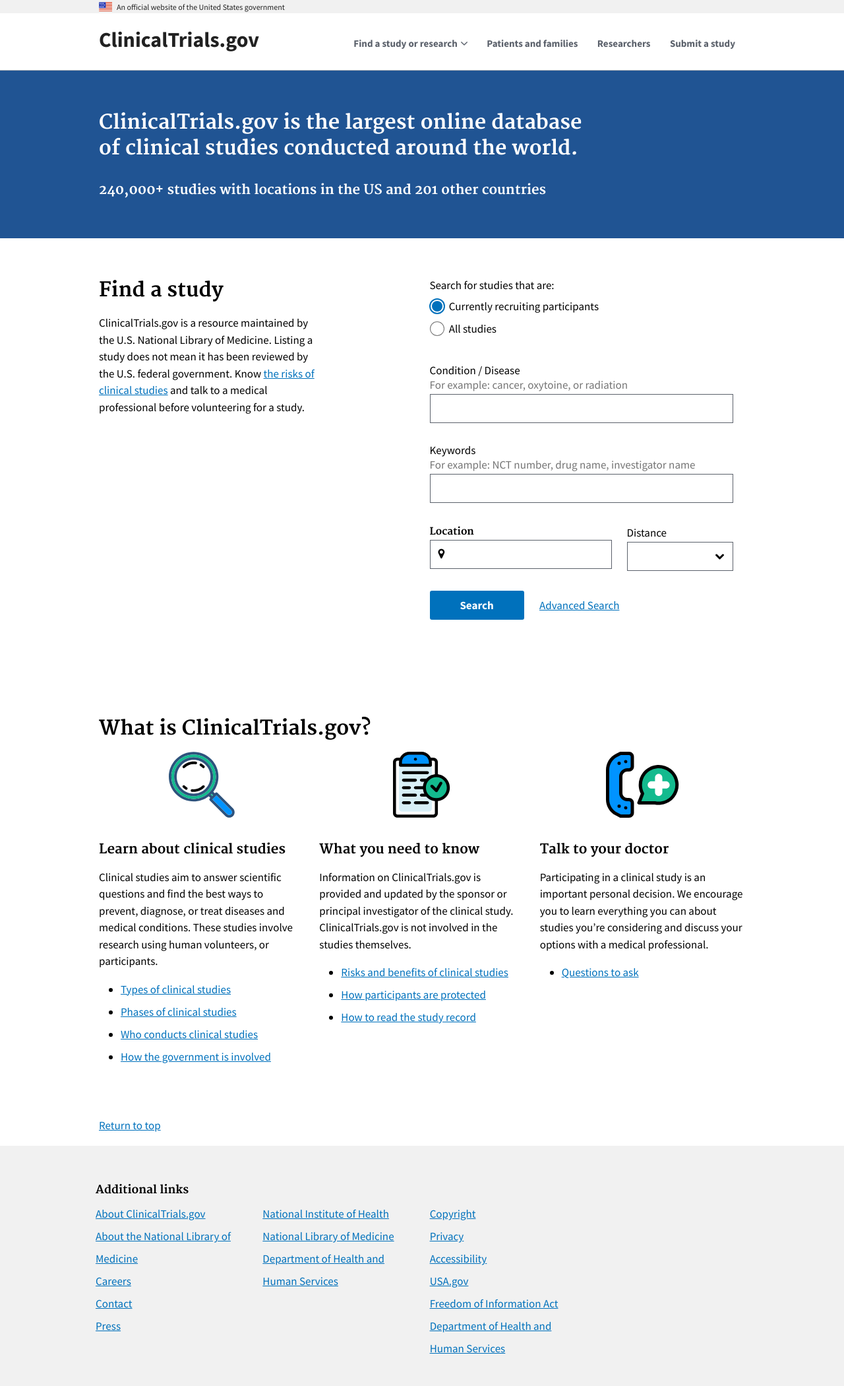
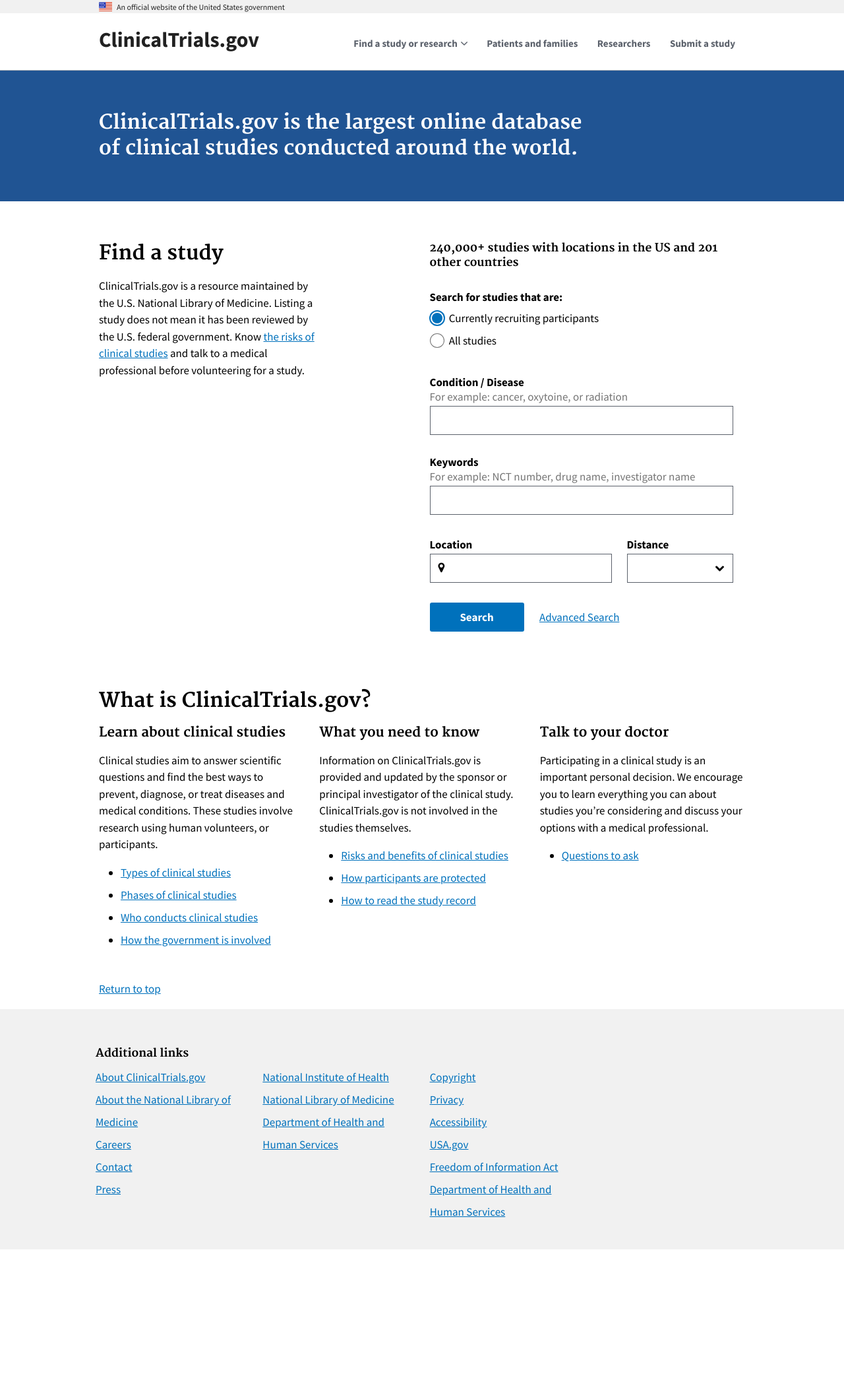
Before and after one commit to 18F/clinical-trials-prototype, a Jekyll site: the page built from pages/home.md, in a window 1280 px wide. Shown: the whole page at 66% size. Built offline with Jekyll 4.4.1, drawn with Linux system fonts in a browser that asks for light colours; after the commit the page ends 1893 px from its top, so only the background shows below that.

Commit message:
Update homepage

```diff
--- a/_sass/_custom.scss
+++ b/_sass/_custom.scss
@@ -128,19 +128,20 @@
   }
 }
 
-label[for="keyword"] {
-  @include h3();
+.search-legend {
+  @include h4;
   font-family: $font-serif;
-  margin-top: 0;
-}
-
-label[for="location"] {
-  @include h5();
-  font-family: $font-serif;
+  margin-bottom: 3rem;
 }
 
 .form-search-new {
   max-width: 46rem;
+
+  label:not(.label-radio),
+  .legend-study-status,
+  label[for="location"] {
+    font-weight: $font-bold;
+  }
 
   [type="submit"] {
     display: inline-block;
@@ -227,6 +228,7 @@
 // Info callouts ------------ //
 
 .info-callouts {
+  margin-bottom: 3rem;
 }
 
 .info-callouts-img {
--- a/pages/home.md
+++ b/pages/home.md
@@ -30,7 +29,7 @@
       </form> -->
       <form class="form-search-new" action="{{ site.baseurl }}/search-results/">
         <fieldset class="fieldset-search">
-          <legend class="search-legend usa-sr-only">Search for studies</legend>
+          <legend class="search-legend">240,000+ studies with locations in the US and 201 other countries</legend>
           <fieldset class="usa-fieldset-inputs">
             <legend class="legend-study-status"><span class="usa-sr-only">Study Status</span>Search for studies that are:</legend>
             <ul class="usa-unstyled-list">
@@ -74,13 +73,10 @@
   </div>
 </section>
 <!-- {% include advanced-search.html %} -->
-<section class="usa-section info-callouts">
+<section class="info-callouts">
   <div class="usa-grid">
     <h2>What is ClinicalTrials.gov?</h2>
     <section class="usa-width-one-third">
-      <div class="info-callouts-img">
-        {% include svg/search.svg %}
-      </div>
       <h3>Learn about clinical studies</h3>
       <p>Clinical studies aim to answer scientific questions and find the best ways to prevent, diagnose, or treat diseases and medical conditions. These studies involve research using human volunteers, or participants.</p>
       <ul>
@@ -91,9 +87,6 @@
       </ul>
     </section>
     <section class="usa-width-one-third">
-      <div class="info-callouts-img">
-        {% include svg/clipboard.svg %}
-      </div>
       <h3>What you need to know</h3>
       <p>Information on ClinicalTrials.gov is provided and updated by the sponsor or principal investigator of the clinical study. ClinicalTrials.gov is not involved in the studies themselves. </p>
       <ul>
@@ -103,9 +96,6 @@
       </ul>
     </section>
     <section class="usa-width-one-third">
-      <div class="info-callouts-img">
-        {% include svg/phone.svg %}
-      </div>
       <h3>Talk to your doctor</h3>
       <p>Participating in a clinical study is an important personal decision. We encourage you to learn everything you can about studies you’re considering and discuss your options with a medical professional.</p>
       <ul>
```
Also changed, not shown: other parts of pages/home.md (+0 -1 lines).
